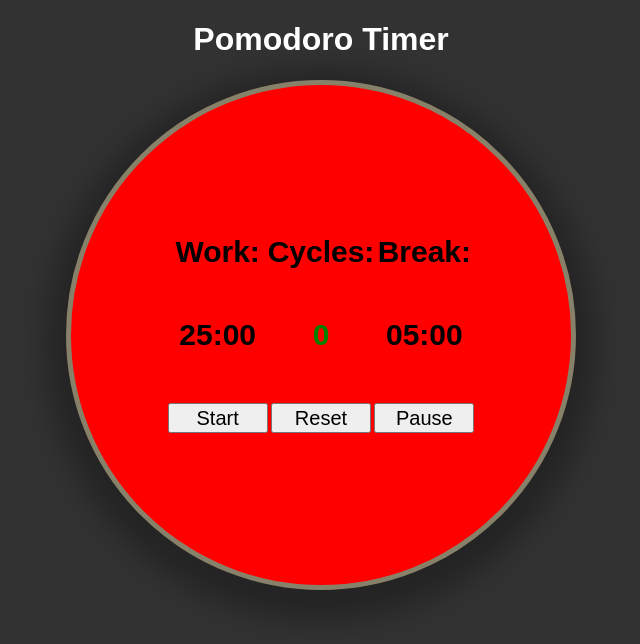
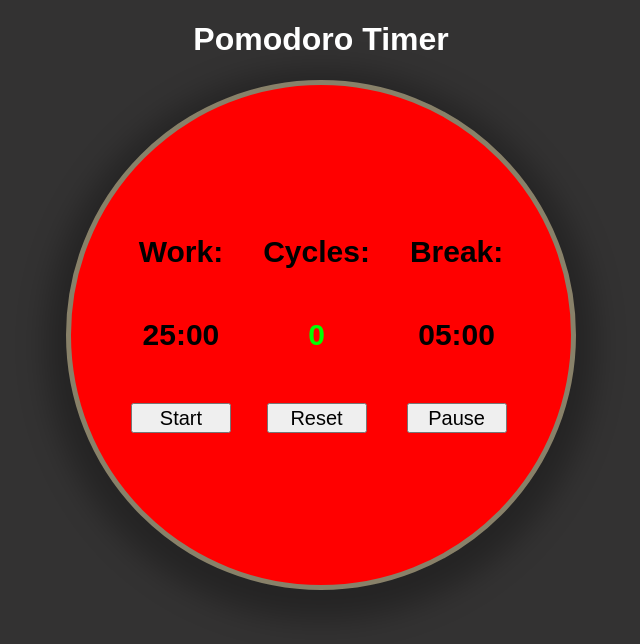
Before and after one commit to JasonTHolmes/github-demo, a plain HTML site: page index.html in a window 1280 px wide. Shown: the whole page, without its empty margins (319-959 px from the left). Drawn offline with Linux system fonts and the light colour scheme.

Commit message:
added some padding around the elements.

```diff
--- a/style.css
+++ b/style.css
@@ -32,14 +32,17 @@ h1 {
 }
 
 #work {
+    padding: 20px;
     grid-area: 3 / 2 / 1 / 2;
 }
 
 #break {
+    padding: 20px;
     grid-area: 3 / 4 / 1 / 4;
 }
 
 #cycles {
+    padding: 20px;
     grid-area: 3 / 3 / 1 / 3;
 }
 
@@ -58,7 +61,7 @@ p {
 
 #counter {
     grid-area: 2 / 3 / 2 / 3;
-    color: green;
+    color: rgb(0, 255, 0);
 }
 
 #work-timer {
```
